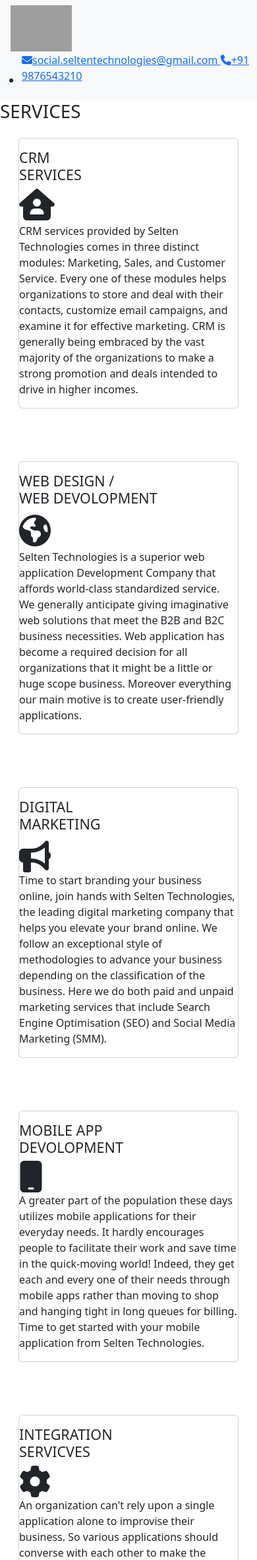
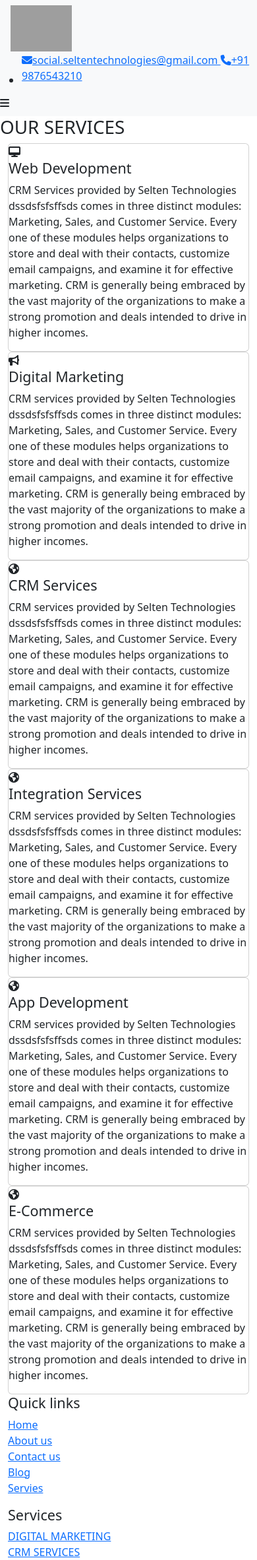
Before and after one commit to kamalesh-k-developer/Selten-Technologies, a PHP site: page /service.php in a window 390 px wide. Shown: the top 2364 px of the page at 66% size. Run offline with PHP 8.4, Linux system fonts and the light colour scheme; data that the repository does not hold is empty; some libraries are stand-ins or nearby versions; grey boxes are pictures that could not be loaded.

Commit message:
work on humberger and responsive

```diff
--- a/selten/UI/header.php
+++ b/selten/UI/header.php
@@ -73,11 +73,11 @@
             <div class="row">
                 <div class="col-md-12 ">
                     <div class="nav">
-                    <!-- <div class="hamburger">
-                                 <span class="bar"></span>
-                                  <span class="bar"></span>
-                                    <span class="bar"></span>
-                     </div> -->
+                        <div class="hamburger">
+                            <!-- material icons https://material.io/resources/icons/ -->
+                            <i class="menuIcon fa-solid fa-bars"></i>
+                            <i class="closeIcon fa-solid fa-close" style="display:none"></i>
+    </div>
                         <div class="collapse nav navbar-collapse" id="navbarSupportedContent">
                             <ul class=" navbar-nav nav-ul navbar-right " id="toggle" style="display: flex !important;">
                                 <li class="nav-item nav-li <?php echo $GLOBALS['home']; ?>"><a class="nav-link" href="index.php">Home</a></li>
@@ -101,29 +101,25 @@
     <script>
         AOS.init({});
         // toggle function //
-$( document ).ready(function() {
+        $(document).ready(function() {
 
-$( ".cross" ).hide();
-$( ".nav-ul" ).hide();
-$( ".hamburger" ).click(function() {
-$( ".nav-ul" ).slideToggle( "slow", function() {
-$( ".hamburger" ).hide();
-$( ".cross" ).show();
+            $(".cross").hide();
+            $(".nav-ul").hide();
+            $(".hamburger").click(function() {
+                $(".nav-ul").slideToggle("slow", function() {
+                    $(".hamburger").hide();
+                    $(".cross").show();
                 });
             });
 
-$( ".cross" ).click(function() {
-$( ".nav-ul" ).slideToggle( "slow", function() {
-$( ".cross" ).hide();
-$( ".hamburger" ).show();
+            $(".cross").click(function() {
+                $(".nav-ul").slideToggle("slow", function() {
+                    $(".cross").hide();
+                    $(".hamburger").show();
                 });
             });
 
         });
-
-
-
-
     </script>
     <script src="https://code.jquery.com/jquery-3.3.1.slim.min.js" integrity="sha384-q8i/X+965DzO0rT7abK41JStQIAqVgRVzpbzo5smXKp4YfRvH+8abtTE1Pi6jizo" crossorigin="anonymous"></script>
     <script src="https://cdn.jsdelivr.net/npm/popper.js@1.14.3/dist/umd/popper.min.js" integrity="sha384-ZMP7rVo3mIykV+2+9J3UJ46jBk0WLaUAdn689aCwoqbBJiSnjAK/l8WvCWPIPm49" crossorigin="anonymous"></script>
--- a/selten/UI/service.php
+++ b/selten/UI/service.php
@@ -1,172 +1,146 @@
 <?php
 $GLOBALS['service'] = 'active';
-include_once ('header.php');
+include_once('header.php');
 ?>
 
 <body>
-    <div class="services">
-        <span class="mainheading">
-            <h1>SERVICES</h1>
-        </span>
+
+    <div class="index-ser">
+        <h1>OUR SERVICES</h1>
     </div>
-    <div class="container s-container">
+    <div class=" container">
 
-        <div class="row mainservices s-row ">
 
-            <div class="col-md-4 scol mb-5">
-                <!-- <div class="card card-side card-4 m-3 pt-3">
+        <div class="row">
 
-                </div> -->
-                <div class="card card-head  card-1 m-3 pt-3" >
-                    <div class="sheading">
+            <div class="col-md-4  equal-height  ">
+                <div class="main-ser w3-animate-left">
+                    <div class="card serivice-card ">
+                        <div class="our-service-icon">
+                            <i class="fas fa-desktop"></i>
+                        </div>
+                        <div class=" our-service-heading">
+                            <h4>Web Development</h4>
+                        </div>
+                        <div class=" our-service-para">
+                            <p>
+                                CRM Services provided by Selten Technologies dssdsfsfsffsds comes in three distinct modules: Marketing, Sales, and Customer Service. Every one of these modules helps organizations to store and deal with their contacts, customize email campaigns, and examine it for effective marketing. CRM is generally being embraced by the vast majority of the organizations to make a strong promotion and deals intended to drive in higher incomes.
+                            </p>
+                        </div>
 
-                        <h4>CRM <br> SERVICES </h4>
                     </div>
-                    <div class="sicon rounded-circle">
-                        <i class="fa-solid fa-house-user mt-0 sicon-icon mb-1 fa-3x"></i>
-                    </div>
-                    <div class="spara">
-                        <p>CRM services provided by Selten Technologies comes in three distinct modules: Marketing,
-                            Sales, and Customer Service. Every one of these modules helps organizations to store and
-                            deal with their contacts, customize email campaigns, and examine it for effective marketing.
-                            CRM is generally being embraced by the vast majority of the organizations to make a strong
-                            promotion and deals intended to drive in higher incomes.</p>
-                    </div>
-                    <!-- <div class="know-more">
-                        <center> <button class="btn btn-danger mt-4"><a href="" class="know-more-button know-more-1">Know More</a></button></center>
-                    </div> -->
+                    <div class="shadowone"></div>
+                    <div class="shadowtwo"></div>
+
                 </div>
             </div>
+            <div class="col-md-4  equal-height animate__animated animate__fadeInDown">
+                <div class="main-ser">
+                    <div class="card serivice-card">
+                        <div class="our-service-icon">
+                            <i class="fas fa-bullhorn "></i>
+                        </div>
+                        <div class=" our-service-heading">
+                            <h4>Digital Marketing</h4>
+                        </div>
+                        <div class=" our-service-para">
+                            <p>
+                                CRM services provided by Selten Technologies dssdsfsfsffsds comes in three distinct modules: Marketing, Sales, and Customer Service. Every one of these modules helps organizations to store and deal with their contacts, customize email campaigns, and examine it for effective marketing. CRM is generally being embraced by the vast majority of the organizations to make a strong promotion and deals intended to drive in higher incomes.
+                            </p>
+                        </div>
 
-            <div class="col-md-4 mb-5">
-                <!-- <div class="card card-side card-4 m-3  pt-3">
+                    </div>
+                    <div class="shadowone"></div>
+                    <div class="shadowtwo"></div>
 
-
-                </div> -->
-                <div class="card card-head card-2 m-3 pt-3">
-                    <div class="sheading">
-                        <h4>WEB DESIGN /<br>WEB DEVOLOPMENT</h4>
-                    </div>
-                    <div class="sicon rounded-circle">
-                        <i class="fa-solid fa-earth-americas  mb-1 sicon-icon  mt-1 fa-3x"></i>
-                    </div>
-                    <div class="spara">
-                        <p>Selten Technologies is a superior web application Development Company that affords
-                            world-class standardized service. We generally anticipate giving imaginative web solutions
-                            that meet the B2B and B2C business necessities. Web application has become a required
-                            decision for all organizations that it might be a little or huge scope business. Moreover
-                            everything our main motive is to create user-friendly applications.</p>
-                    </div>
-                    <!-- <div>
-
-                        <center> <button class="btn btn-danger know-more mt-3"><a href="" class="know-more-button know-more-2">Know More</a></button></center>
-                    </div> -->
                 </div>
             </div>
-            <div class="col-md-4 mb-5">
-                <!-- <div class="card card-side card-4 m-3  pt-3">
+            <div class="col-md-4  equal-height ">
+                <div class="main-ser w3-animate-right">
+                    <div class="card serivice-card">
+                        <div class="our-service-icon">
+                            <i class="fa-solid fa-earth-americas"></i>
+                        </div>
+                        <div class=" our-service-heading">
+                            <h4>CRM Services</h4>
+                        </div>
+                        <div class=" our-service-para">
+                            <p>
+                                CRM services provided by Selten Technologies dssdsfsfsffsds comes in three distinct modules: Marketing, Sales, and Customer Service. Every one of these modules helps organizations to store and deal with their contacts, customize email campaigns, and examine it for effective marketing. CRM is generally being embraced by the vast majority of the organizations to make a strong promotion and deals intended to drive in higher incomes.
+                            </p>
+                        </div>
 
-
-                </div> -->
-                <div class="card card-head card-3 m-3 pt-3">
-                    <div class="sheading">
-                        <h4>DIGITAL <br> MARKETING</h4>
                     </div>
-                    <div class="sicon rounded-circle">
-                        <i class="fa-solid fa-bullhorn     sicon-icon mt-1 fa-3x"></i>
-                    </div>
-                    <div class="spara">
-                        <p>Time to start branding your business online, join hands with Selten Technologies, the leading
-                            digital marketing company that helps you elevate your brand online. We follow an exceptional
-                            style of methodologies to advance your business depending on the classification of the
-                            business. Here we do both paid and unpaid marketing services that include Search Engine
-                            Optimisation (SEO) and Social Media Marketing (SMM).</p>
-                    </div>
-                    <!-- <div>
-                        <center> <button class="btn btn-danger know-more mt-4"><a href="" class="know-more-button know-more-3">Know More</a></button></center>
-                    </div> -->
+                    <div class="shadowone"></div>
+                    <div class="shadowtwo"></div>
                 </div>
             </div>
-            <div class="col-md-4 mb-5">
+            <div class="col-md-4  equal-height ">
+                <div class="main-ser w3-animate-right">
+                    <div class="card serivice-card">
+                        <div class="our-service-icon">
+                            <i class="fa-solid fa-earth-americas"></i>
+                        </div>
+                        <div class=" our-service-heading">
+                            <h4>Integration Services</h4>
+                        </div>
+                        <div class=" our-service-para">
+                            <p>
+                                CRM services provided by Selten Technologies dssdsfsfsffsds comes in three distinct modules: Marketing, Sales, and Customer Service. Every one of these modules helps organizations to store and deal with their contacts, customize email campaigns, and examine it for effective marketing. CRM is generally being embraced by the vast majority of the organizations to make a strong promotion and deals intended to drive in higher incomes.
+                            </p>
+                        </div>
 
-                <!-- <div class="card card-side card-4 m-3 pt-3">
+                    </div>
+                    <div class="shadowone"></div>
+                    <div class="shadowtwo"></div>
+                </div>
+            </div>
+            <div class="col-md-4  equal-height ">
+                <div class="main-ser w3-animate-right">
+                    <div class="card serivice-card">
+                        <div class="our-service-icon">
+                            <i class="fa-solid fa-earth-americas"></i>
+                        </div>
+                        <div class=" our-service-heading">
+                            <h4>App Development</h4>
+                        </div>
+                        <div class=" our-service-para">
+                            <p>
+                                CRM services provided by Selten Technologies dssdsfsfsffsds comes in three distinct modules: Marketing, Sales, and Customer Service. Every one of these modules helps organizations to store and deal with their contacts, customize email campaigns, and examine it for effective marketing. CRM is generally being embraced by the vast majority of the organizations to make a strong promotion and deals intended to drive in higher incomes.
+                            </p>
+                        </div>
 
-                </div> -->
-                <div class="card card-head card-4 m-3 pt-3">
-                    <div class="sheading">
-                        <h4>MOBILE APP<br> DEVOLOPMENT</h4>
                     </div>
+                    <div class="shadowone"></div>
+                    <div class="shadowtwo"></div>
+                </div>
+            </div>
+            <div class="col-md-4  equal-height ">
+                <div class="main-ser w3-animate-right">
+                    <div class="card serivice-card">
+                        <div class="our-service-icon">
+                            <i class="fa-solid fa-earth-americas"></i>
+                        </div>
+                        <div class=" our-service-heading">
+                            <h4>E-Commerce</h4>
+                        </div>
+                        <div class=" our-service-para">
+                            <p>
+                                CRM services provided by Selten Technologies dssdsfsfsffsds comes in three distinct modules: Marketing, Sales, and Customer Service. Every one of these modules helps organizations to store and deal with their contacts, customize email campaigns, and examine it for effective marketing. CRM is generally being embraced by the vast majority of the organizations to make a strong promotion and deals intended to drive in higher incomes.
+                            </p>
+                        </div>
 
-                    <div class="sicon rounded-circle">
-                        <i class="fa-solid fa-mobile   sicon-icon   fa-3x"></i>
                     </div>
-                    <div class="spara">
-                        <p>A greater part of the population these days utilizes mobile applications for their everyday
-                            needs. It hardly encourages people to facilitate their work and save time in the
-                            quick-moving world! Indeed, they get each and every one of their needs through mobile apps
-                            rather than moving to shop and hanging tight in long queues for billing. Time to get started
-                            with your mobile application from Selten Technologies.</p>
-                    </div>
-                    <!-- <div>
-                        <center> <button class="btn btn-danger know-more mt-4 "><a href="" class="know-more-button know-more-4">Know More</a></button></center>
-                    </div> -->
+                    <div class="shadowone"></div>
+                    <div class="shadowtwo"></div>
                 </div>
             </div>
 
 
-            <div class="col-md-4 mb-5">
-                <!-- <div class="card card-side card-4 m-3 pt-3">
 
 
-                </div> -->
-                <div class="card card-head card-5 m-3 pt-3">
-                    <div class="sheading">
-                        <h4>INTEGRATION<br> SERVICVES</h4>
-                    </div>
-                    <div class="sicon rounded-circle">
-                        <i class="fa-solid fa-gear   sicon-icon  fa-3x"></i>
-                    </div>
-                    <div class="spara">
-                        <p>An organization can't rely upon a single application alone to improvise their business.
-                            So
-                            various applications should converse with each other to make the business progressively
-                            significant. We at Selten Technologies give the most ideal approaches to keep the
-                            information in a state of harmony between different applications. Selten Technologies
-                            boosts
-                            up your business with our eminent integration service.</p>
-                    </div>
-                    <!-- <div>
-                        <center> <button class="btn btn-danger know-more mt-3"><a href="" class="know-more-button know-more-5">Know More</a></button></center>
-                    </div> -->
-                </div>
-            </div>
-            <div class="col-md-4 mb-5">
-                <!-- <div class="card card-side card-4 m-3 pt-3">
 
-                </div> -->
-                <div class="card card-head card-6 m-3 pt-3">
-                    <div class="sheading">
-                        <h4>E <br>COMMERCE</h4>
-                    </div>
 
-                    <div class="sicon rounded-circle">
-                        <!-- <img src="..\images\icon\chart-simple-solid.svg" class="sicon-icon " alt="" srcset=""> -->
-                        <i class="fa-sharp fa-solid fa-chart-simple sicon-icon   fa-3x"></i>
-                    </div>
-                    <div class="spara">
-                        <p>Nowadays internet shopping rules the shopping world with its enormous wings of e-commerce
-                            platforms. The vast majority of the individuals select to shop on the web than twisting
-                            into
-                            different shops considering time management as a major factor. Having an online store
-                            truly
-                            turns out to be as it is every minute of everyday shop that is kept open on the web and
-                            deals will be going on dynamically.</p>
-                    </div>
-                    <!-- <div>
-                        <center> <button class="btn btn-danger know-more mt-5"><a href="" class="know-more-button know-more-6">Know More</a></button></center>
-                    </div> -->
-                </div>
-            </div>
 
         </div>
     </div>
@@ -176,6 +150,6 @@
     AOS.init({});
   </script> -->
     <?php
-        include_once ('footer.php');
+    include_once('footer.php');
     ?>
 </body>
```
Also changed, not shown: selten/UI/index.php (+34 -33 lines), selten/assets/js/my.js (+81 -0 lines), selten/css/my.css (+88 -26 lines), selten/css/services.css (+102 -84 lines). Lines whose indentation alone changed are shown as unchanged.
